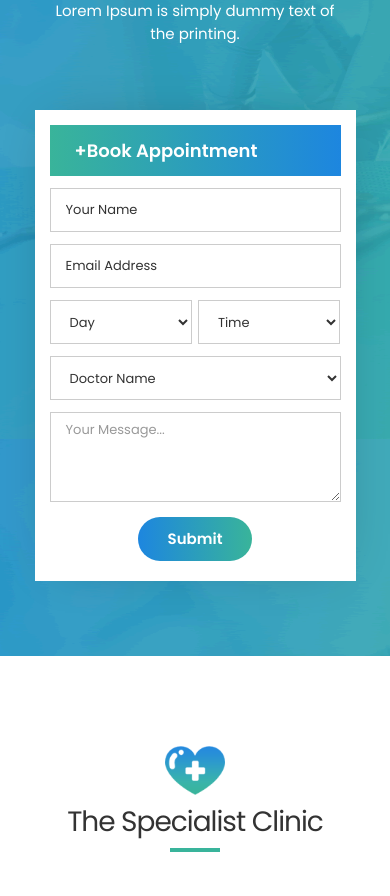
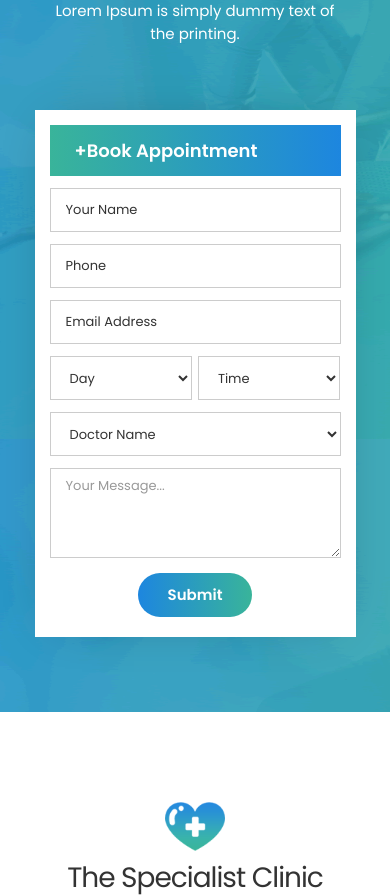
Before and after one commit to Saidazimxonn/Medic, a Django app: page /en/ in a window 390 px wide. Shown: the part 5162-6058 px from the top of the page. Run offline with Django 3.2, Linux system fonts and the light colour scheme; data that the repository does not hold is empty; some libraries are stand-ins or nearby versions.

Commit message:
New model Phone

```diff
--- a/mysite/medic/helpers.py
+++ b/mysite/medic/helpers.py
@@ -4,12 +4,14 @@ from .models import Email, Patient, Message
 
 def create_patient(post_request):
     name = post_request.get('name', '')
+    phone = post_request.get('phone', '')
     email = post_request.get('email', '')
     message = post_request.get('message', '')
     day = post_request.get('day', '')
     time = post_request.get('time', '')
     doctor = post_request.get('doctor', '')
     Patient.objects.create(name=name,
+                            phone=phone,
                             email=email,
                             message=message,
                             day=day,
--- a/mysite/medic/models.py
+++ b/mysite/medic/models.py
@@ -28,6 +28,7 @@ class Patient(models.Model):
     ]
 
     name = models.CharField('Name', max_length=100, help_text='Your Name')
+    phone = models.CharField('Phone', help_text='Phone', max_length=50)
     email = models.EmailField('Email',help_text='Email Address')
     day = models.CharField('Day', choices=DAY_WORK,default='D', max_length=10)
     time = models.CharField('Time', choices=TIME_WORK, default='A', max_length=10)
--- a/mysite/medic/static/css/style.css
+++ b/mysite/medic/static/css/style.css
@@ -48,20 +48,9 @@
 /*------------------------------------------------------------------
     SKELETON
 -------------------------------------------------------------------*/
-.lang1{
-    float: right;
-    padding-top: 15px;
-
-
-}
-.langT{
-    color: white;
-    padding-left: 10px;
-
-}
-#ic{
-    margin-right: 3px;
-}
+
+
+
 
 .topnav {
     background-color: #333;
--- a/mysite/medic/templates/base.html
+++ b/mysite/medic/templates/base.html
@@ -103,9 +103,9 @@
                         {% get_language_info_list for LANGUAGES as language %}
                         {% for lang in language %}
                             {% if lang.code == 'ru' %}
-                                <a class="langT" href="/ru/"><span id="ic" class="flag-icon flag-icon-ru"> </span>RU</a>
+                                <a class="langT" href="/ru/"><span id="icc" class="flag-icon flag-icon-ru"> </span>RU</a>
                             {% elif lang.code == 'en' %}
-                                <a class="langT" href="/en/"><span id="ic" class="flag-icon flag-icon-gb"> </span>EN</a>
+                                <a class="langT" href="/en/"><span id="icc" class="flag-icon flag-icon-gb"> </span>EN</a>
 
                             {% endif %}
 
@@ -116,7 +116,22 @@
                         </div>
 
         </div>
+  <style>
+    .lang1{
+        float: right;
+        padding-top: 15px;
 
+
+    }
+    .langT{
+        color: white;
+        padding-left: 10px;
+
+    }
+    #icc{
+        margin-right: 3px;
+    }
+  </style>
 
             <div class="contac-singel">
 <h3 class="editContent">
@@ -348,6 +363,13 @@
                                         <div class="form-group">
 
                                             <input type="text" id="name" name="name" placeholder="Your Name"/>
+                                        </div>
+                                    </div>
+                                </div>
+                                <div class="col-lg-12 col-md-12 col-sm-12 col-xs-12">
+                                    <div class="row">
+                                        <div class="form-group">
+                                            <input type="phone" placeholder="Phone" name="phone" id="phone"/>
                                         </div>
                                     </div>
                                 </div>
```
Also changed, not shown: mysite/medic/migrations/0002_patient_phone.py (added).
